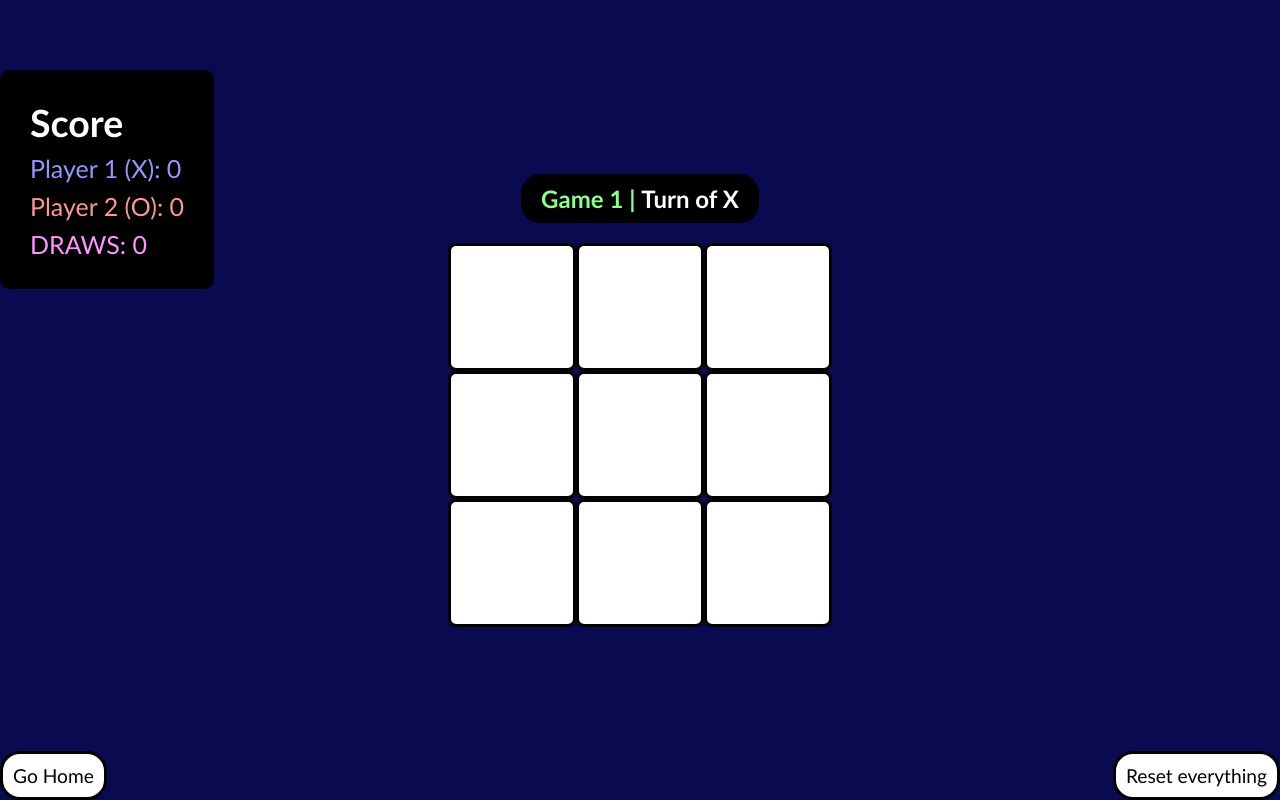
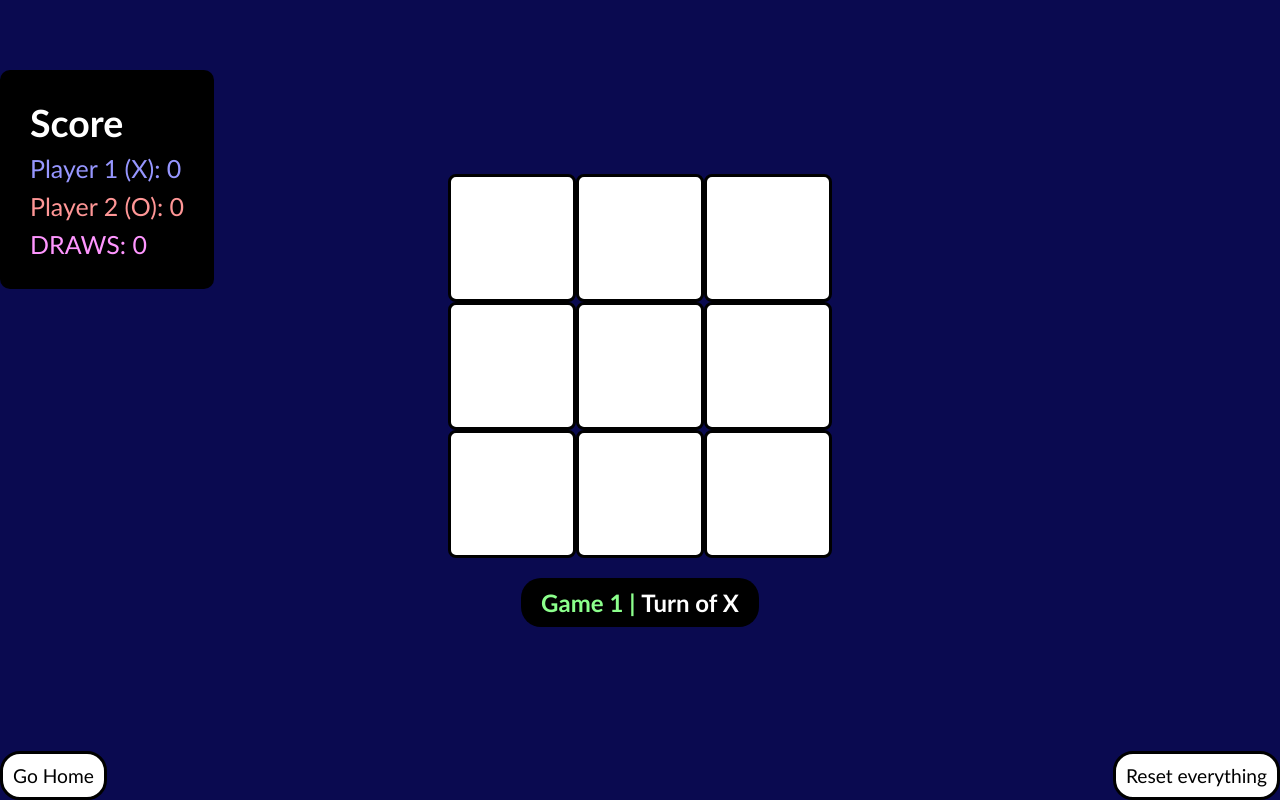
Before and after one commit to DJ5harma/WebGames, a React (Vite) app: page /zero-kaanta in a window 1280 px wide. Built offline with nearby package versions, Linux system fonts and the light colour scheme.

Commit message:
testing again

```diff
--- a/src/Pages/ZeroKaanta/ZeroKaanta.tsx
+++ b/src/Pages/ZeroKaanta/ZeroKaanta.tsx
@@ -135,14 +135,11 @@ export default function ZeroKaanta() {
 		>
 			<ScoreBoard playerStruct={playerStruct} />
 
-			<DisplayText
-				drawn={drawn}
-				gameNumber={gameNumber}
-				winnerIsThere={winnerIsThere}
-				turnOf={turnOf()}
-			/>
-
-			<div>
+			<div
+				style={{
+					marginTop: isMobile ? 80 : 0,
+				}}
+			>
 				<div>
 					<CustomButton number={0} />
 					<CustomButton number={1} />
@@ -159,6 +156,12 @@ export default function ZeroKaanta() {
 					<CustomButton number={8} />
 				</div>
 			</div>
+			<DisplayText
+				drawn={drawn}
+				gameNumber={gameNumber}
+				winnerIsThere={winnerIsThere}
+				turnOf={turnOf()}
+			/>
 			{(drawn || winnerIsThere) && (
 				<button
 					onClick={() => {
```
